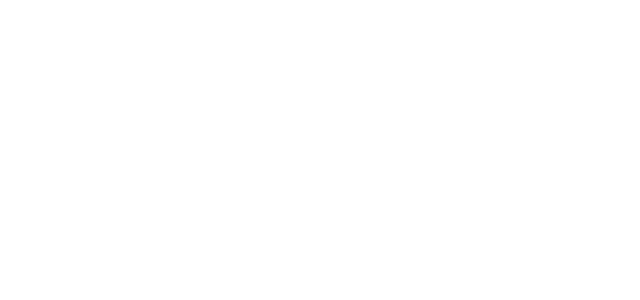
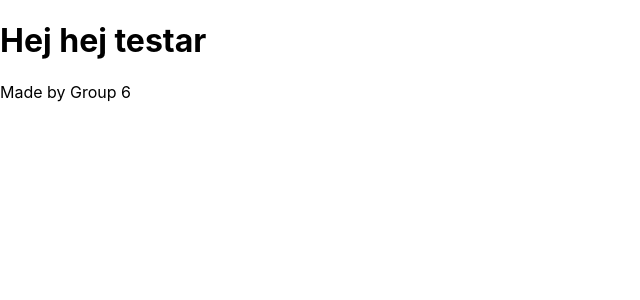
Before and after one commit to g-holmer/Webshop--Team-Work--React, a React (Create React App) app: page / in a window 1280 px wide. Shown: the top 300 px of the page, without its empty margins (0-640 px from the left). Built offline with nearby package versions, Linux system fonts and the light colour scheme.

Commit message:
Starting layout

```diff
--- a/src/App.js
+++ b/src/App.js
@@ -1,10 +1,11 @@
-import React from 'react';
+import React from "react";
+import Layout from "./components/Layout";
 
 function App() {
   return (
-    <div>
-
-    </div>
+    <Layout>
+      <h1>Hej hej testar</h1>
+    </Layout>
   );
 }
 
--- /dev/null
+++ b/src/components/Layout.jsx
@@ -0,0 +1,18 @@
+import React from "react";
+import Nav from "./Nav";
+
+export default function Layout({ children }) {
+  return (
+    <div>
+      <header>
+        <Nav />
+      </header>
+
+      <main>{children}</main>
+
+      <footer>
+        <p>Made by Group 6</p>
+      </footer>
+    </div>
+  );
+}
--- /dev/null
+++ b/src/components/Nav.jsx
@@ -0,0 +1,9 @@
+import React from "react";
+
+export default function Nav() {
+  return (
+    <nav>
+      <ul>{/* <Link></Link> */}</ul>
+    </nav>
+  );
+}
```
